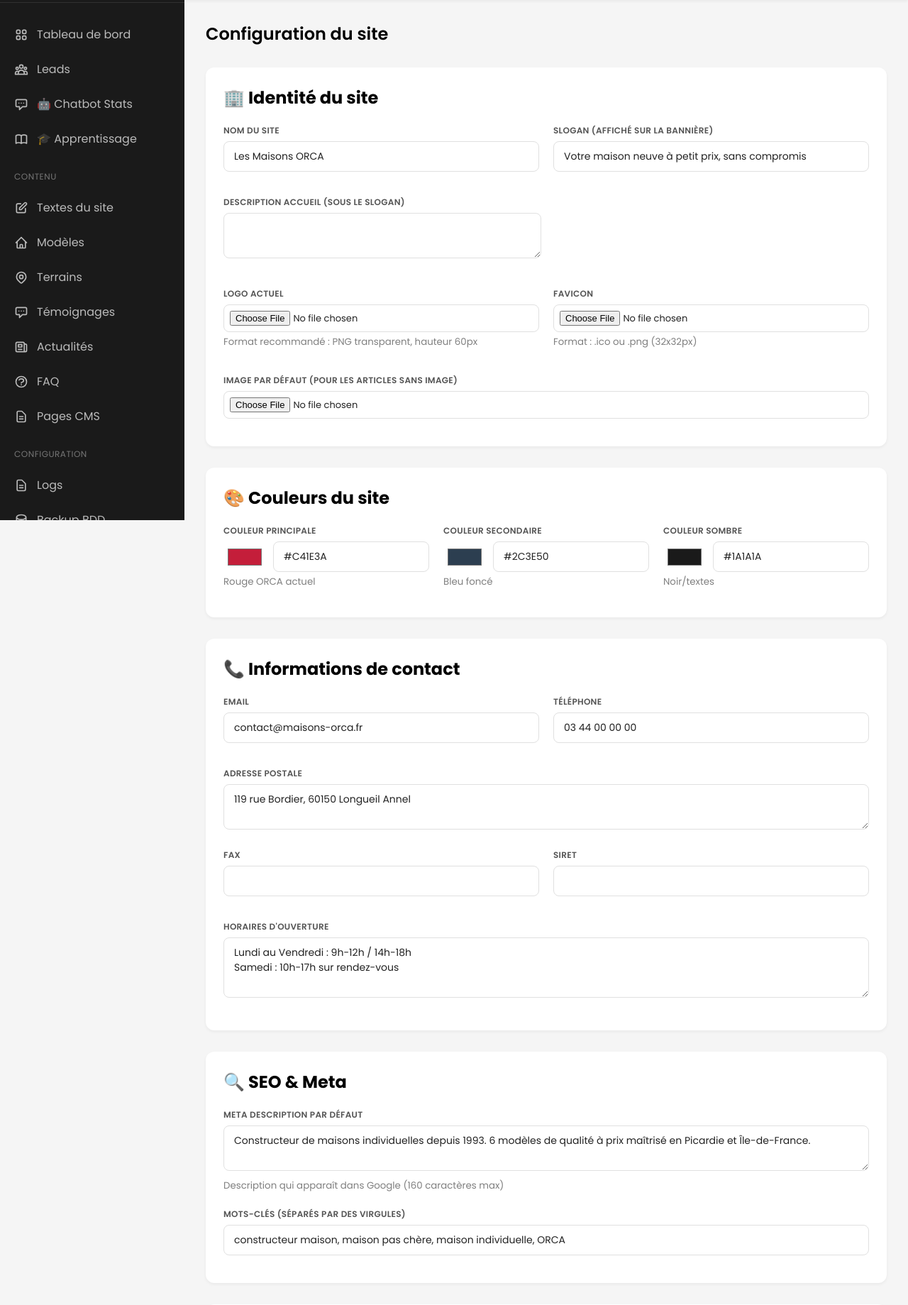
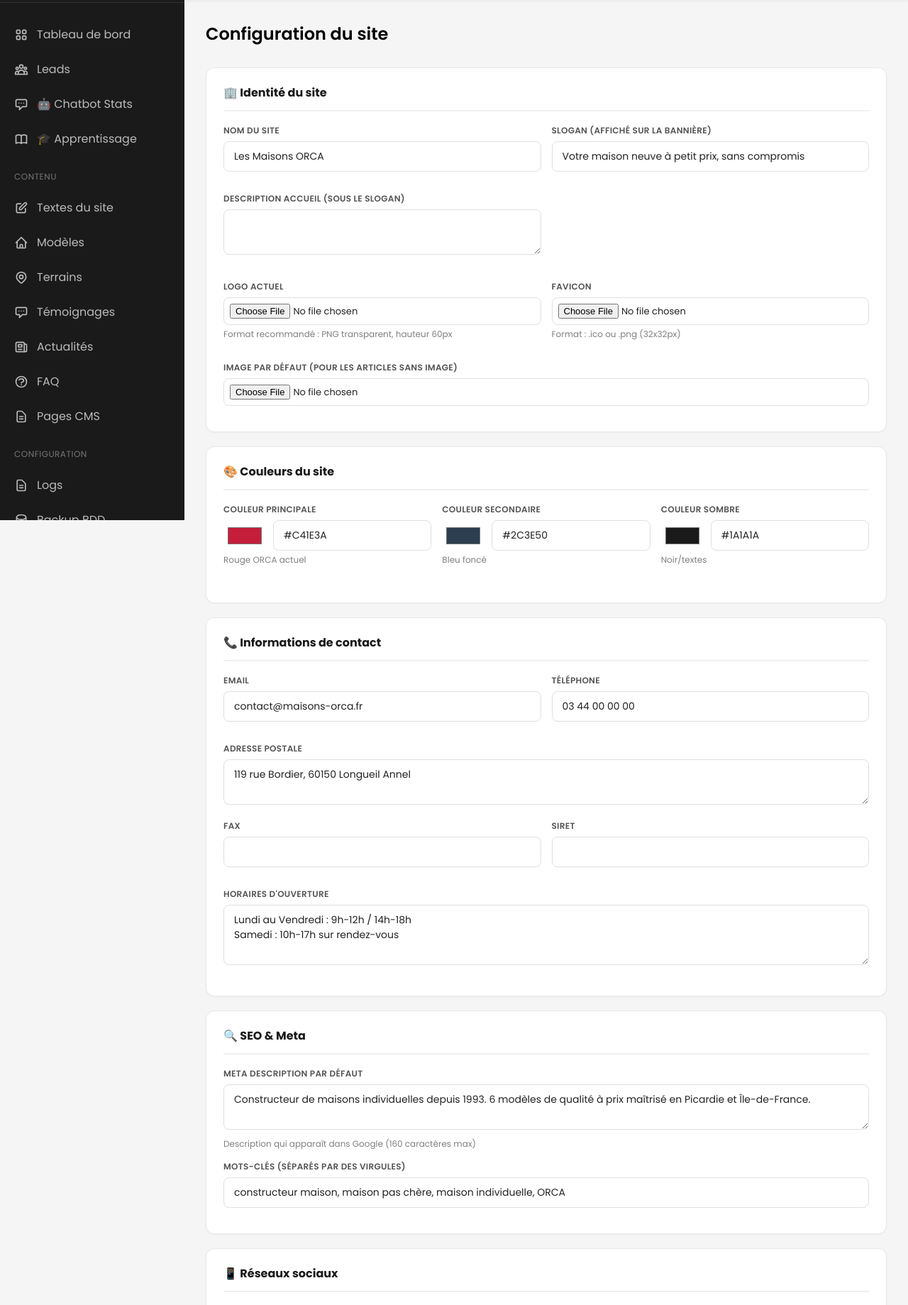
Before and after one commit to frenchycompany/orca, a PHP site: page /admin/config.php in a window 1280 px wide. Shown: the part 67-1906 px from the top of the page at 71% size. Run offline with PHP 8.4, Linux system fonts and the light colour scheme; a user stored in the database is signed in; data comes from the database, SQL or seed files in the repository.

Commit message:
Fix all admin pages: enhanced global CSS + clean config.php
admin-header.php CSS additions:
- .admin-section: white card with border, rounded corners, shadow
- .admin-section h2: 16px bold with border-bottom separator
- .form-row-3, .form-row-4: grid utilities for 3 and 4 columns
- .form-row margin-bottom for spacing
- small/form-hint: consistent hint styling
- .section-header: flex between for title + action button

config.php: removed all redundant inline grid styles (now handled
by global .form-row class). Colors section uses .form-row-3.

This fixes the display of ALL admin pages that use .admin-section
and .form-row classes - no per-page fixes needed.

https://claude.ai/code/session_016RUDzitpv7eW8fh1v1kfQE

```diff
--- a/admin/config.php
+++ b/admin/config.php
@@ -83,8 +83,8 @@ include 'includes/admin-header.php';
 
         <!-- SECTION : Identité du site -->
         <div class="admin-section">
-            <h2 style="margin-bottom: 20px;">🏢 Identité du site</h2>
-            <div class="form-row" style="display: grid; grid-template-columns: 1fr 1fr; gap: 20px;">
+            <h2>🏢 Identité du site</h2>
+            <div class="form-row">
                 <div class="form-group">
                     <label class="form-label">Nom du site</label>
                     <input type="text" name="site_name" class="form-control" value="<?php echo htmlspecialchars($configs['site_name'] ?? 'Maisons ORCA'); ?>">
@@ -95,14 +95,14 @@ include 'includes/admin-header.php';
                 </div>
             </div>
 
-            <div class="form-row" style="margin-top: 20px;">
+            <div class="form-row">
                 <div class="form-group">
                     <label class="form-label">Description accueil (sous le slogan)</label>
                     <textarea name="site_description" class="form-control" rows="2"><?php echo htmlspecialchars($configs['site_description'] ?? ''); ?></textarea>
                 </div>
             </div>
 
-            <div class="form-row" style="display: grid; grid-template-columns: 1fr 1fr; gap: 20px; margin-top: 20px;">
+            <div class="form-row">
                 <div class="form-group">
                     <label class="form-label">Logo actuel</label>
                     <?php if (!empty($configs['logo'])): ?>
@@ -125,7 +125,7 @@ include 'includes/admin-header.php';
                 </div>
             </div>
 
-            <div class="form-group" style="margin-top: 20px;">
+            <div class="form-group">
                 <label class="form-label">Image par défaut (pour les articles sans image)</label>
                 <?php if (!empty($configs['image_default'])): ?>
                 <div style="margin-bottom: 10px;">
@@ -138,8 +138,8 @@ include 'includes/admin-header.php';
 
         <!-- SECTION : Couleurs -->
         <div class="admin-section">
-            <h2 style="margin-bottom: 20px;">🎨 Couleurs du site</h2>
-            <div class="form-row" style="display: grid; grid-template-columns: repeat(3, 1fr); gap: 20px;">
+            <h2>🎨 Couleurs du site</h2>
+            <div class="form-row-3">
                 <div class="form-group">
                     <label class="form-label">Couleur principale</label>
                     <div style="display: flex; gap: 10px; align-items: center;">
@@ -169,8 +169,8 @@ include 'includes/admin-header.php';
 
         <!-- SECTION : Contact -->
         <div class="admin-section">
-            <h2 style="margin-bottom: 20px;">📞 Informations de contact</h2>
-            <div class="form-row" style="display: grid; grid-template-columns: 1fr 1fr; gap: 20px;">
+            <h2>📞 Informations de contact</h2>
+            <div class="form-row">
                 <div class="form-group">
                     <label class="form-label">Email</label>
                     <input type="email" name="site_email" class="form-control" value="<?php echo htmlspecialchars($configs['site_email'] ?? 'contact@maisons-orca.fr'); ?>">
@@ -181,12 +181,12 @@ include 'includes/admin-header.php';
                 </div>
             </div>
 
-            <div class="form-group" style="margin-top: 20px;">
+            <div class="form-group">
                 <label class="form-label">Adresse postale</label>
                 <textarea name="site_address" class="form-control" rows="2"><?php echo htmlspecialchars($configs['site_address'] ?? "119 rue Bordier\n60150 Longueil Annel"); ?></textarea>
             </div>
 
-            <div class="form-row" style="display: grid; grid-template-columns: 1fr 1fr; gap: 20px; margin-top: 20px;">
+            <div class="form-row">
                 <div class="form-group">
                     <label class="form-label">Fax</label>
                     <input type="text" name="site_fax" class="form-control" value="<?php echo htmlspecialchars($configs['site_fax'] ?? ''); ?>">
@@ -197,7 +197,7 @@ include 'includes/admin-header.php';
                 </div>
             </div>
 
-            <div class="form-group" style="margin-top: 20px;">
+            <div class="form-group">
                 <label class="form-label">Horaires d'ouverture</label>
                 <textarea name="horaires" class="form-control" rows="3"><?php echo htmlspecialchars($configs['horaires'] ?? "Lundi au Vendredi : 9h-12h / 14h-18h\nSamedi : 10h-17h sur rendez-vous"); ?></textarea>
             </div>
@@ -205,13 +205,13 @@ include 'includes/admin-header.php';
 
         <!-- SECTION : SEO -->
         <div class="admin-section">
-            <h2 style="margin-bottom: 20px;">🔍 SEO & Meta</h2>
+            <h2>🔍 SEO & Meta</h2>
             <div class="form-group">
                 <label class="form-label">Meta description par défaut</label>
                 <textarea name="meta_description" class="form-control" rows="2"><?php echo htmlspecialchars($configs['meta_description'] ?? ''); ?></textarea>
                 <small style="color: var(--color-gray);">Description qui apparaît dans Google (160 caractères max)</small>
             </div>
-            <div class="form-group" style="margin-top: 20px;">
+            <div class="form-group">
                 <label class="form-label">Mots-clés (séparés par des virgules)</label>
                 <input type="text" name="meta_keywords" class="form-control" value="<?php echo htmlspecialchars($configs['meta_keywords'] ?? ''); ?>">
             </div>
@@ -219,8 +219,8 @@ include 'includes/admin-header.php';
 
         <!-- SECTION : Réseaux sociaux -->
         <div class="admin-section">
-            <h2 style="margin-bottom: 20px;">📱 Réseaux sociaux</h2>
-            <div class="form-row" style="display: grid; grid-template-columns: 1fr 1fr; gap: 20px;">
+            <h2>📱 Réseaux sociaux</h2>
+            <div class="form-row">
                 <div class="form-group">
                     <label class="form-label">Facebook</label>
                     <input type="url" name="facebook_url" class="form-control" value="<?php echo htmlspecialchars($configs['facebook_url'] ?? ''); ?>" placeholder="https://facebook.com/...">
@@ -230,7 +230,7 @@ include 'includes/admin-header.php';
                     <input type="url" name="instagram_url" class="form-control" value="<?php echo htmlspecialchars($configs['instagram_url'] ?? ''); ?>" placeholder="https://instagram.com/...">
                 </div>
             </div>
-            <div class="form-row" style="display: grid; grid-template-columns: 1fr 1fr; gap: 20px; margin-top: 20px;">
+            <div class="form-row">
                 <div class="form-group">
                     <label class="form-label">LinkedIn</label>
                     <input type="url" name="linkedin_url" class="form-control" value="<?php echo htmlspecialchars($configs['linkedin_url'] ?? ''); ?>" placeholder="https://linkedin.com/...">
@@ -244,13 +244,13 @@ include 'includes/admin-header.php';
 
         <!-- SECTION : Intégrations -->
         <div class="admin-section">
-            <h2 style="margin-bottom: 20px;">🔧 Intégrations</h2>
+            <h2>🔧 Intégrations</h2>
             <div class="form-group">
                 <label class="form-label">Google Analytics ID (GA4)</label>
                 <input type="text" name="google_analytics" class="form-control" value="<?php echo htmlspecialchars($configs['google_analytics'] ?? ''); ?>" placeholder="G-XXXXXXXXXX">
                 <small style="color: var(--color-gray);">Format : G-XXXXXXXXXX</small>
             </div>
-            <div class="form-group" style="margin-top: 20px;">
+            <div class="form-group">
                 <label class="form-label">Google Maps API Key</label>
                 <input type="text" name="google_maps_api" class="form-control" value="<?php echo htmlspecialchars($configs['google_maps_api'] ?? ''); ?>">
             </div>
@@ -258,18 +258,18 @@ include 'includes/admin-header.php';
 
         <!-- SECTION : Contenu -->
         <div class="admin-section">
-            <h2 style="margin-bottom: 20px;">📝 Contenu spécifique</h2>
+            <h2>📝 Contenu spécifique</h2>
             <div class="form-group">
                 <label class="form-label">Zone d'intervention (affichée sur la page d'accueil)</label>
                 <textarea name="zone_intervention" class="form-control" rows="3"><?php echo htmlspecialchars($configs['zone_intervention'] ?? "Oise (60), Aisne (02), Somme (80), Seine-et-Marne (77), Val-d'Oise (95), Val-de-Marne (94), Seine-Saint-Denis (93), Essonne (91)"); ?></textarea>
             </div>
-            <div class="form-group" style="margin-top: 20px;">
+            <div class="form-group">
                 <label class="form-label">Texte du footer</label>
                 <textarea name="footer_text" class="form-control" rows="2"><?php echo htmlspecialchars($configs['footer_text'] ?? "Constructeur de maisons individuelles depuis 1993. 6 modèles de qualité à prix maîtrisé."); ?></textarea>
             </div>
         </div>
 
-        <div style="margin-top: 30px; text-align: center;">
+        <div>
             <button type="submit" class="btn btn-primary btn-lg">💾 Enregistrer toute la configuration</button>
         </div>
 
--- a/admin/includes/admin-header.php
+++ b/admin/includes/admin-header.php
@@ -341,6 +341,57 @@ $current_page = basename($_SERVER['PHP_SELF'], '.php');
             display: grid;
             grid-template-columns: 1fr 1fr;
             gap: 15px;
+            margin-bottom: 15px;
+        }
+        .form-row-3 {
+            display: grid;
+            grid-template-columns: repeat(3, 1fr);
+            gap: 15px;
+            margin-bottom: 15px;
+        }
+        .form-row-4 {
+            display: grid;
+            grid-template-columns: repeat(4, 1fr);
+            gap: 15px;
+            margin-bottom: 15px;
+        }
+
+        /* Sections admin */
+        .admin-section {
+            background: #fff;
+            border-radius: 12px;
+            padding: 22px 24px;
+            margin-bottom: 20px;
+            box-shadow: 0 1px 3px rgba(0,0,0,0.04);
+            border: 1px solid #e8e8e8;
+        }
+        .admin-section h2 {
+            font-size: 16px;
+            font-weight: 700;
+            color: #1a1a1a;
+            margin-bottom: 18px;
+            padding-bottom: 12px;
+            border-bottom: 2px solid #f0f0f0;
+        }
+        .admin-section h3 {
+            font-size: 15px;
+            font-weight: 700;
+            color: #1a1a1a;
+            margin-bottom: 15px;
+        }
+
+        /* Utilitaires */
+        small, .form-hint {
+            font-size: 12px;
+            color: #999;
+            display: block;
+            margin-top: 4px;
+        }
+        .section-header {
+            display: flex;
+            justify-content: space-between;
+            align-items: center;
+            margin-bottom: 15px;
         }
         .form-check {
             display: flex;
```
